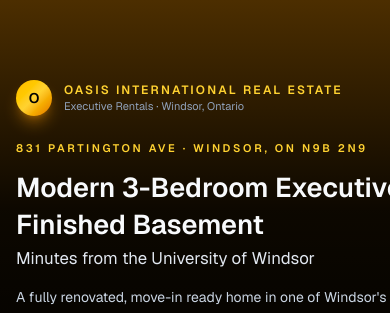
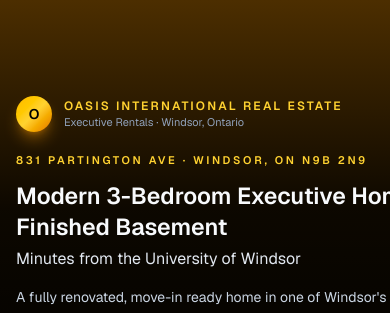
Before and after one commit to oasisinternationalholdingsinc-cyber/oasis-real-estate, a Next.js app: page /partington in a window 390 px wide. Shown: the top 313 px of the page. Built offline with nearby package versions, Linux system fonts and the light colour scheme.

Commit message:
Increase mobile top padding and force hero text wrapping

```diff
--- a/app/partington/page.tsx
+++ b/app/partington/page.tsx
@@ -107,8 +107,8 @@
       {/* Top gradient backdrop */}
       <div className="pointer-events-none absolute inset-x-0 top-0 h-[420px] bg-gradient-to-b from-amber-500/30 via-amber-500/5 to-transparent" />
 
-      {/* Page wrapper – extra top padding on mobile so title never hides under iOS chrome */}
-      <div className="relative mx-auto flex min-h-screen max-w-6xl flex-col px-4 pb-16 pt-20 sm:px-6 sm:pt-16 lg:px-8 lg:pt-12">
+      {/* Page wrapper – extra top padding on mobile so title & paragraph never hide */}
+      <div className="relative mx-auto flex min-h-screen max-w-6xl flex-col px-4 pb-16 pt-24 sm:px-6 sm:pt-20 lg:px-8 lg:pt-16">
         {/* NAVBAR */}
         <header className="flex items-center justify-between gap-4 pb-4">
           <div className="flex items-center gap-3">
@@ -145,24 +145,24 @@
         </header>
 
         {/* HERO */}
-        <section className="mt-2 grid gap-10 lg:mt-4 lg:grid-cols-[minmax(0,1.4fr)_minmax(0,1fr)] lg:items-start">
+        <section className="mt-1 grid gap-10 lg:mt-4 lg:grid-cols-[minmax(0,1.4fr)_minmax(0,1fr)] lg:items-start">
           {/* Left: Text */}
           <div>
-            <p className="text-[11px] font-semibold uppercase tracking-[0.24em] text-amber-300">
+            <p className="text-[11px] font-semibold uppercase tracking-[0.24em] text-amber-300 break-words">
               831 Partington Ave · Windsor, ON N9B 2N9
             </p>
 
             {/* Two-line mobile-friendly heading */}
-            <h1 className="mt-3 text-[1.7rem] font-semibold leading-snug text-slate-50 sm:text-4xl">
+            <h1 className="mt-3 text-[1.45rem] font-semibold leading-snug text-slate-50 break-words sm:text-4xl">
               <span className="block">
                 Modern 3-Bedroom Executive Home with Finished Basement
               </span>
-              <span className="mt-1 block text-[1.05rem] font-normal text-slate-200 sm:text-xl">
+              <span className="mt-1 block text-[1rem] font-normal text-slate-200 sm:text-xl">
                 Minutes from the University of Windsor
               </span>
             </h1>
 
-            <p className="mt-4 max-w-xl text-sm leading-relaxed text-slate-300">
+            <p className="mt-4 max-w-xl text-sm leading-relaxed text-slate-300 break-words">
               A fully renovated, move-in ready home in one of Windsor&apos;s most
               convenient neighbourhoods. Ideal for families, professionals, or
               mature students looking for a clean, modern space close to the
```
